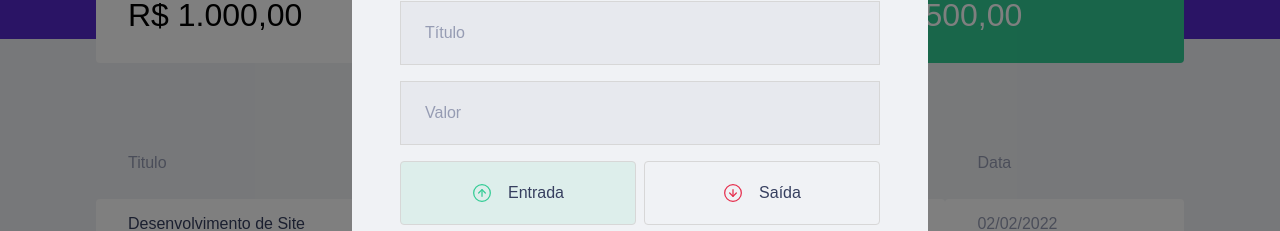
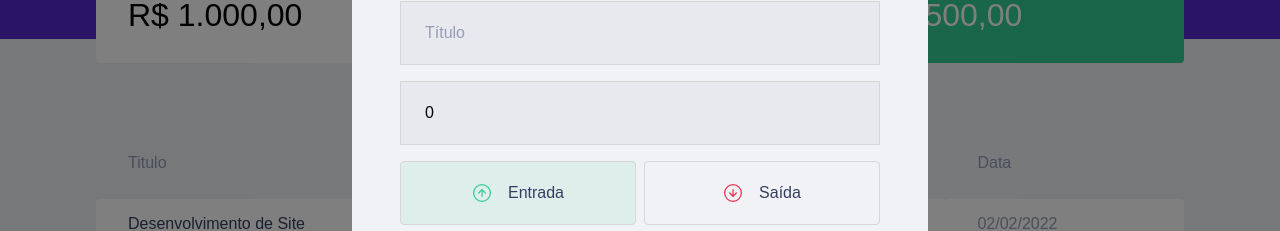
Before and after one commit to j0tappe/trilha-reactjs-02-dtmoney, a React (Create React App) app: page / in a window 1280 px wide. Both pictures are taken after a click on the button "Nova transação". Shown: the part 233-464 px from the top of the page. Built offline with nearby package versions, Linux system fonts and the light colour scheme; no server answers; what miragejs would draw is missing.

Commit message:
Save form informations

```diff
--- a/src/components/NewTransactionModal/index.tsx
+++ b/src/components/NewTransactionModal/index.tsx
@@ -1,9 +1,9 @@
+import { FormEvent, useState } from 'react'
 import Modal from 'react-modal'
 import { Container, RadioBox, TransactionTypeContainer } from './styles'
 import incomeImg from '../../assets/income.svg'
 import outcomeImg from '../../assets/outcome.svg'
 import closeImg from '../../assets/close.svg'
-import { useState } from 'react'
 
 interface NewTransactionProps {
     isOpen: boolean;
@@ -12,7 +12,22 @@
 }
 
 export function NewTransactionModal({ isOpen, onRequestClose }: NewTransactionProps) {
+    const [title, setTitle] = useState('');
+    const [value, setValue] = useState(0);
+    const [category, setCategory] = useState('');
     const [type, setType] = useState('deposit');
+
+    function handleCreateNewTransation(event: FormEvent) {
+        event.preventDefault();
+
+        console.log({
+            title,
+            value,
+            category,
+            type
+        })
+
+    }
 
     return (
         <Modal
@@ -29,12 +44,21 @@
                 <img src={closeImg} alt="Fechar Modal" />
             </button>
 
-            <Container>
+            <Container onSubmit={handleCreateNewTransation}>
                 <h2>Cadastrar Transação</h2>
 
-                <input placeholder='Título' />
+                <input
+                    placeholder='Título'
+                    value={title}
+                    onChange={event => setTitle(event.target.value)}
+                />
 
-                <input type="number" placeholder='Valor' />
+                <input
+                    type="number"
+                    placeholder='Valor'
+                    value={value}
+                    onChange={event => setValue(Number(event.target.value))}
+                />
 
                 <TransactionTypeContainer>
 
@@ -59,7 +83,11 @@
 
                 </TransactionTypeContainer>
 
-                <input placeholder='Categoria' />
+                <input
+                    placeholder='Categoria'
+                    value={category}
+                    onChange={event => setCategory(event.target.value)}
+                />
 
                 <button type="submit">
                     Cadastrar
```
